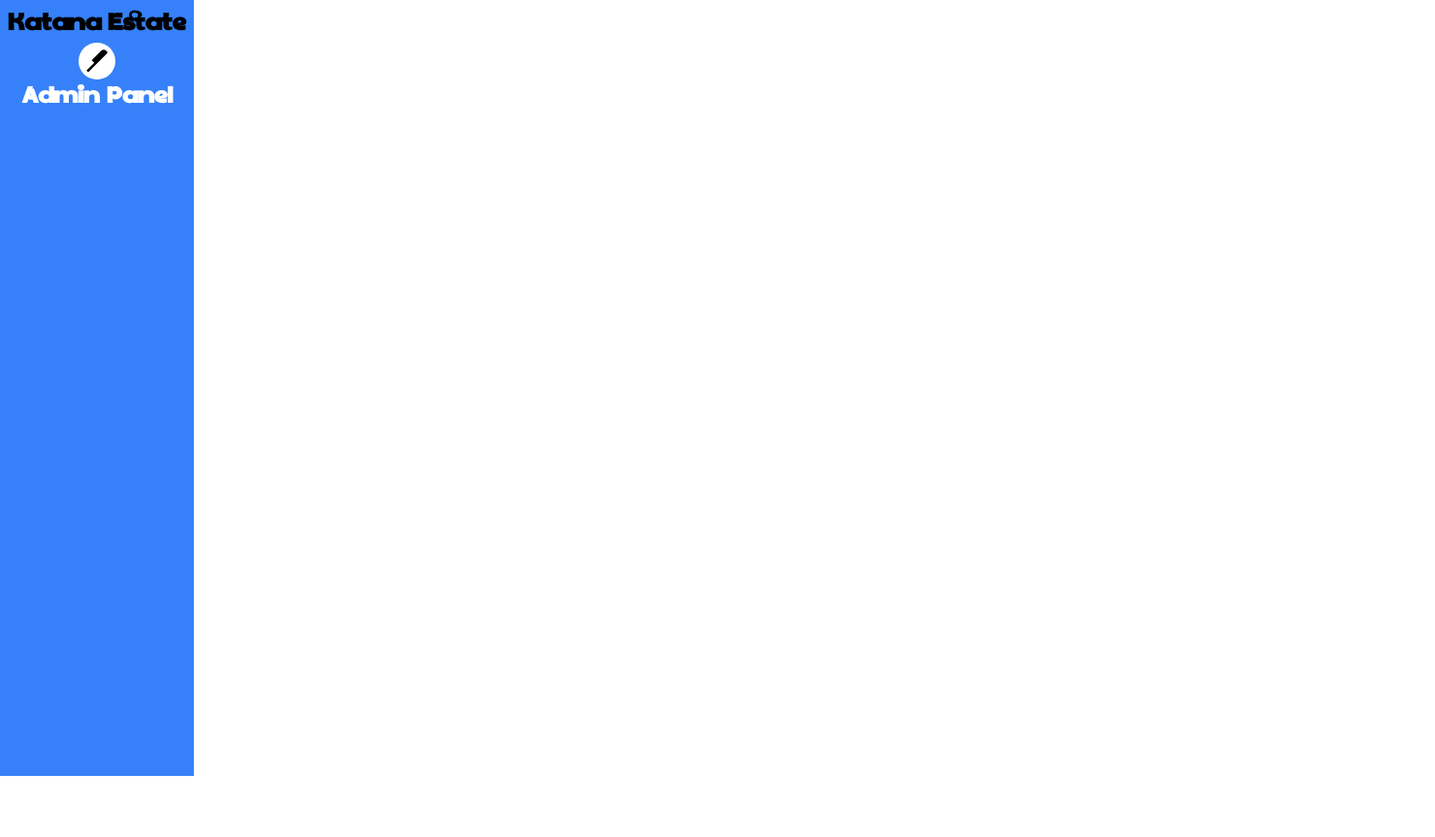
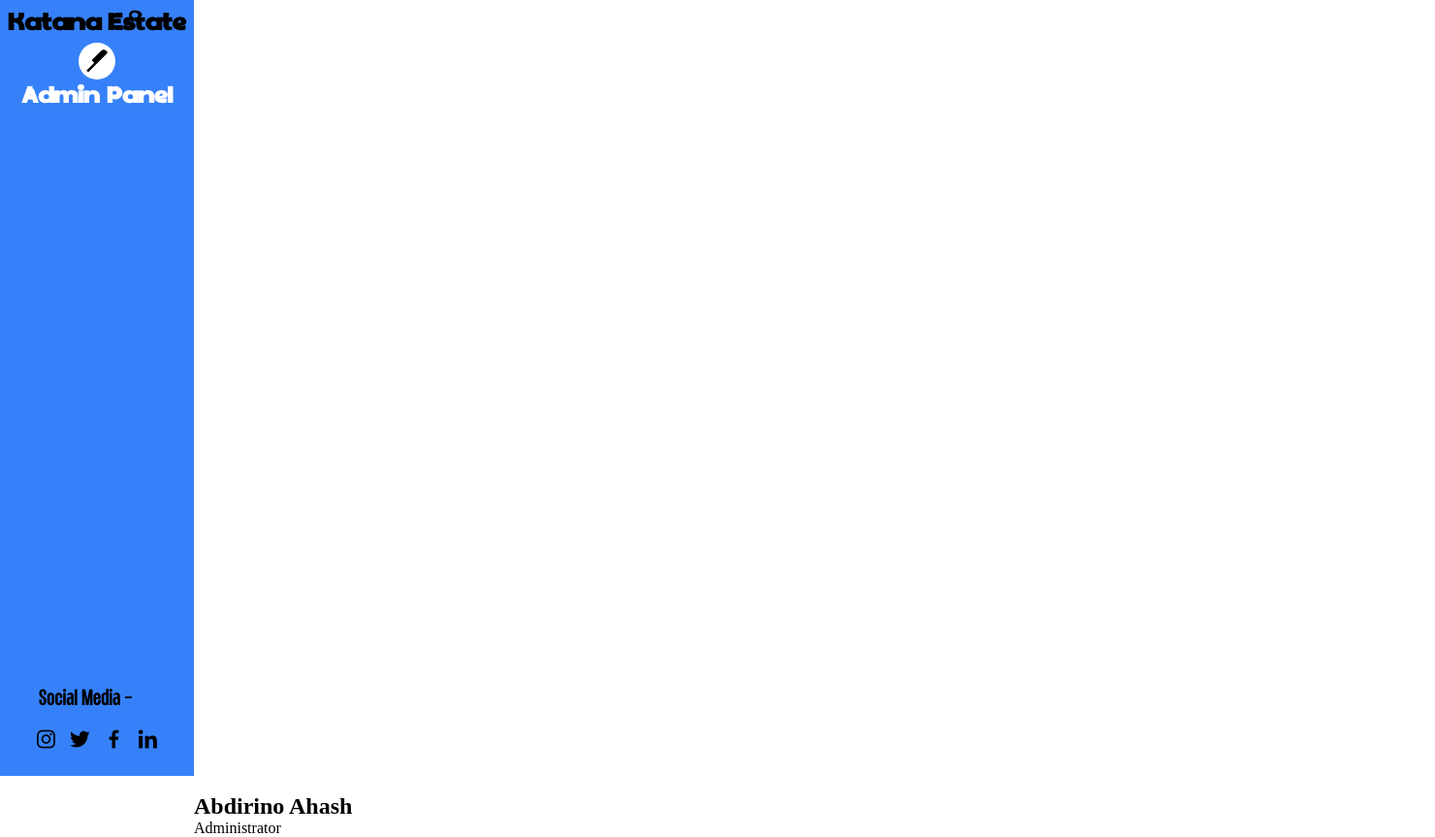
Before and after one commit to Abdirino/Katana-Real-Estate, a plain HTML site: page Admin panel/admin.html in a window 1280 px wide. Shown: the whole page at 97% size, 1480 px wide, since content can reach past the window. Before the commit the page ends 800 px from the top, so only its background shows below. Drawn offline with nearby package versions, Linux system fonts and the light colour scheme; files whose address does not match are found by name.

Commit message:
admin panel quarter

```diff
--- a/Admin panel/admin.css
+++ b/Admin panel/admin.css
@@ -14,12 +14,18 @@
 }
 
 
-.side-nav{
+.navbar{
     height: 100vh;
     width: 200px;
     background: #3681f9;
     display: flex;
-    /* justify-content: center; */
+    justify-content: space-between;
+    align-items: center;
+    flex-direction: column;
+}
+.side-nav{
+    display: flex;
+    justify-content: center;
     align-items: center;
     flex-direction: column;
 }
@@ -39,9 +45,38 @@
     word-spacing: 1.5px;
     color: white;
 }
+.navbar .footer{
+    display: flex;
+    flex-direction: column;
+    margin: 20px 0;
+}
+.navbar .footer .socials{
+    display: flex;
+    flex-direction: row;
+    justify-content: center;
+    align-items: center;
+}
+.navbar .footer p{
+    font-size: 23px;
+    font-family: montage;
+    padding: 10px;
+}
+.navbar .footer .socials i{
+    font-size: 25px;
+    padding: 5px;
+    cursor: pointer;
+    transition: 0.5s ease;
+}
+.navbar .footer .socials i:hover{
+    transform: scale(1.2);
+}
 
 
 .content{
     position: relative;
     left: 200px;
 }
+
+/* graph css */
+
+/* end graph css */
--- a/Admin panel/admin.html
+++ b/Admin panel/admin.html
@@ -1,5 +1,6 @@
 <!DOCTYPE html>
 <html lang="en">
+
 <head>
     <meta charset="UTF-8">
     <meta http-equiv="X-UA-Compatible" content="IE=edge">
@@ -8,19 +9,41 @@
     <link rel="stylesheet" href="admin.css">
     <link href='https://unpkg.com/boxicons@2.1.4/css/boxicons.min.css' rel='stylesheet'>
 </head>
+
 <body>
     <!-- nav sec -->
-    <div class="side-nav">
-        <h1>Katana Estate</h1>
-        <span><i class='bx bx-knife'></i></span>
-        <h2>Admin Panel</h2>
+    <div class="navbar">
+        <div class="side-nav">
+            <h1>Katana Estate</h1>
+            <span><i class='bx bx-knife'></i></span>
+            <h2>Admin Panel</h2>
+        </div>
+        <div class="footer">
+            <p>Social Media - </p>
+            <div class="socials">
+                <i class='bx bxl-instagram'></i>
+                <i class='bx bxl-twitter'></i>
+                <i class='bx bxl-facebook'></i>
+                <i class='bx bxl-linkedin'></i>
+            </div>
+        </div>
     </div>
     <!-- end nav sec -->
 
     <div class="content">
         <div class="admin">
-            <div class="user"></div>
-            <div class="graph"></div>
+            <div class="user">
+                <div class="img">
+                    <img src="" alt="">
+                </div>
+                <h2>Abdirino Ahash</h2>
+                <p>Administrator</p>
+            </div>
+
+            <div class="graph">
+
+            </div>
+
         </div>
 
         <div class="add-property"></div>
@@ -29,7 +52,8 @@
 
 
 
-
+    <script src="https://cdn.jsdelivr.net/npm/apexcharts"></script>
     <script src="admin.js"></script>
 </body>
+
 </html>
--- a/Admin panel/admin.js
+++ b/Admin panel/admin.js
@@ -0,0 +1,3 @@
+// graph js
+
+// end graph js
```
